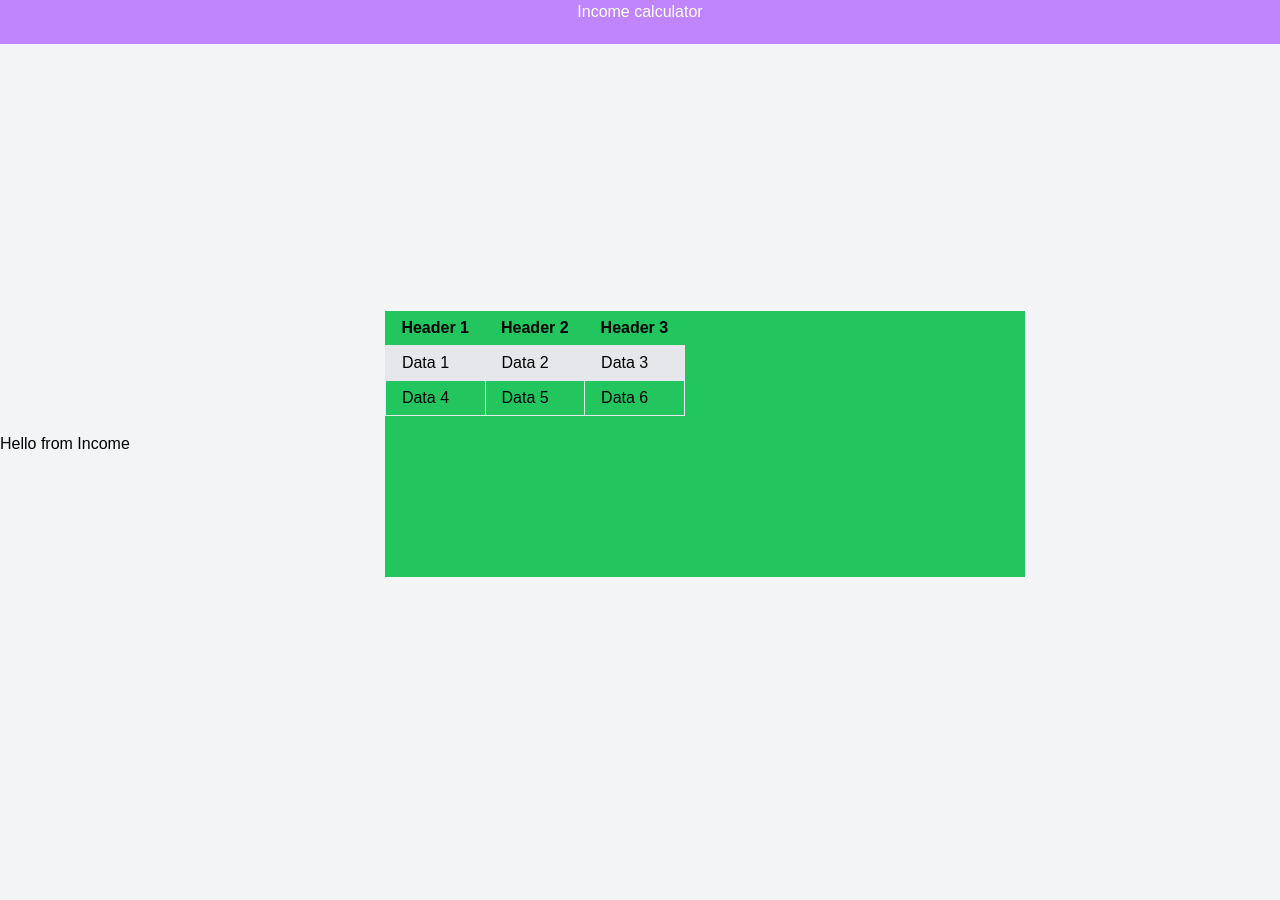
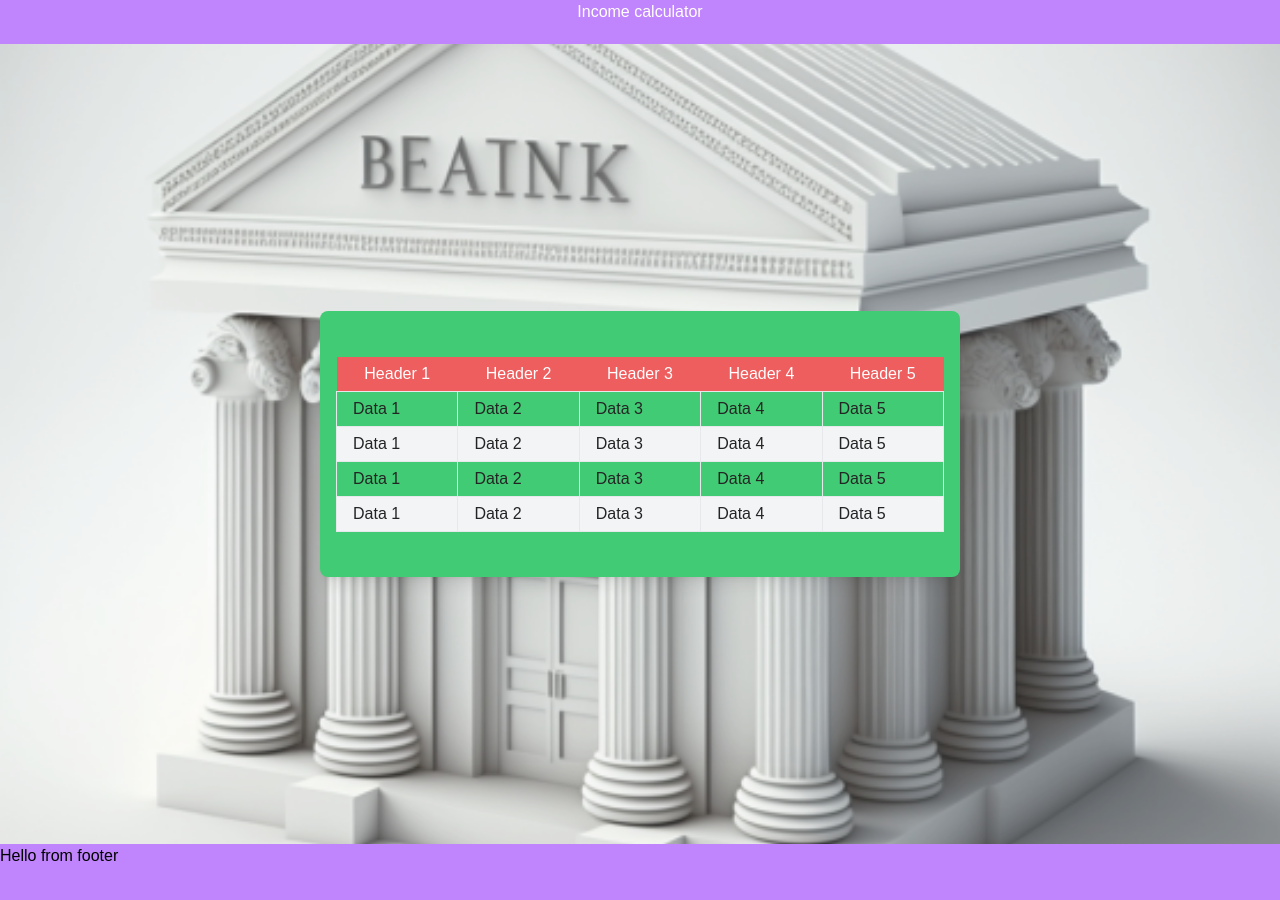
Before and after one commit to filipjovicccc/Calculator-for-checking-gross-and-net-income, a React app: page /income in a window 1280 px wide. Shown: the top 900 px of the page. Before the commit the page ends 844 px from the top, so only its background shows below. Built offline with nearby package versions, Linux system fonts and the light colour scheme.

Commit message:
working on UI

```diff
--- a/src/App.js
+++ b/src/App.js
@@ -4,12 +4,11 @@ import IncomeForm from "./components/IncomeForm"
 import incomeContext from "./store/income-context"
 import {BrowserRouter as Router, Route, Routes} from "react-router-dom"
 import Income from "./components/Income"
+import Footer from "./components/Footer"
 
 function App() {
 
-  // const{items, setItems} = useContext(incomeContext)
-
-  const [items, setItems] = useState([])
+   const [items, setItems] = useState([])
 
 
   const addIncome = (newItems) => {
@@ -46,8 +45,8 @@ function App() {
           />
         }
       />
-
     </Routes>
+     <Footer />
     </Router>
     </incomeContext.Provider>
 
--- /dev/null
+++ b/src/components/Footer.js
@@ -0,0 +1,13 @@
+import React from "react"
+
+const Footer = () => {
+
+    return(
+        <div className="w-full h-40 bg-purple-400">
+           <h1>Hello from footer</h1>
+        </div>
+    )
+
+}
+
+export default Footer
--- a/src/components/Income.js
+++ b/src/components/Income.js
@@ -1,5 +1,6 @@
 import React, {useContext} from "react"
 import incomeContext from "../store/income-context"
+import image2 from "../assests/img/bank2.png"
 
 const Income =() =>{
   const{items} = useContext(incomeContext)
@@ -7,31 +8,52 @@ const Income =() =>{
 
 
     return(
-        <div className="flex items-center justify-center h-screen">
-          <h1>Hello from Income</h1>
-          <div  className="w-6/12 h-1/3 bg-green-500 m-auto flex-col ">
-          <table class="table-auto">
-     <thead>
+
+  <div className="flex opacity-85 items-center justify-center h-screen h-screen bg-center bg-cover" style={{backgroundImage: `url(${image2})`}}>
+
+    <div className="w-6/12 h-1/3 bg-green-500
+     p-4 rounded-lg shadow-lg flex flex-col" >
+        <table className="table-auto w-full m-auto">
+            <thead className="bg-gray-200">
                 <tr>
-        <th class="px-4 py-2">Header 1</th>
-         <th class="px-4 py-2">Header 2</th>
-         <th class="px-4 py-2">Header 3</th>
+                    <th className="px-4 bg-red-500 py-2 text-white font-medium">Header 1</th>
+                    <th className="px-4 bg-red-500 py-2 text-white font-medium">Header 2</th>
+                    <th className="px-4 bg-red-500 py-2 text-white font-medium">Header 3</th>
+                    <th className="px-4 bg-red-500 py-2 text-white font-medium">Header 4</th>
+                    <th className="px-4 bg-red-500 py-2 text-white font-medium">Header 5</th>
                 </tr>
             </thead>
             <tbody>
-      <tr class="bg-gray-200">
-        <td class="border px-4 py-2">Data 1</td>
-        <td class="border px-4 py-2">Data 2</td>
-        <td class="border px-4 py-2">Data 3</td>
+                <tr>
+                    <td className="border px-4 py-2">Data 1</td>
+                    <td className="border px-4 py-2">Data 2</td>
+                    <td className="border px-4 py-2">Data 3</td>
+                    <td className="border px-4 py-2">Data 4</td>
+                    <td className="border px-4 py-2">Data 5</td>
+                </tr>
+                <tr className="bg-gray-100">
+                    <td className="border px-4 py-2">Data 1</td>
+                    <td className="border px-4 py-2">Data 2</td>
+                    <td className="border px-4 py-2">Data 3</td>
+                    <td className="border px-4 py-2">Data 4</td>
+                    <td className="border px-4 py-2">Data 5</td>
                 </tr>
                 <tr>
-        <td class="border px-4 py-2">Data 4</td>
-        <td class="border px-4 py-2">Data 5</td>
-        <td class="border px-4 py-2">Data 6</td>
+                    <td className="border px-4 py-2">Data 1</td>
+                    <td className="border px-4 py-2">Data 2</td>
+                    <td className="border px-4 py-2">Data 3</td>
+                    <td className="border px-4 py-2">Data 4</td>
+                    <td className="border px-4 py-2">Data 5</td>
+                </tr>
+                <tr className="bg-gray-100">
+                    <td className="border px-4 py-2">Data 1</td>
+                    <td className="border px-4 py-2">Data 2</td>
+                    <td className="border px-4 py-2">Data 3</td>
+                    <td className="border px-4 py-2">Data 4</td>
+                    <td className="border px-4 py-2">Data 5</td>
                 </tr>
               </tbody>
             </table>
-
           </div>
           </div>
     )
--- a/src/components/IncomeForm.js
+++ b/src/components/IncomeForm.js
@@ -1,14 +1,6 @@
-// const referentIncome = incomeRef
-// if(
-//   referentIncome.current.value.trim().length === 0
-// ){
-//   return alert("Please enter valid information")
-// }
-// const incomeData = {
-  //  income: referentIncome.current.value
-  // }
-  import React, {useRef, useContext} from "react"
-import {Link} from "react-router-dom"
+import React, {useRef, useContext, Fragment} from "react"
+import {Link} from "react-router-dom";
+import image1 from "../assests/img/bank.png";
 
 
 const IncomeForm = (props) => {
@@ -28,39 +20,42 @@ const IncomeForm = (props) => {
     }
 
     return(
-        <main className="flex items-center justify-center h-screen">
-        <Link className="bg-blue-500 text-white py-2 px-4 rounded-lg" to="income">Income</Link>
-        <div className="w-6/12 h-1/3 bg-red-500 m-auto flex-col ">
-          <h1>Income tax calculator</h1>
-          <form className="divide-current flex flex-col">
-           <label>What is your total income?</label>
-           <div className="justify-between mx-10">
+      <Fragment>
+    <div className="opacity-85">
+      <main className="flex items-center  z-index:0 relative justify-center h-screen bg-center bg-cover" style={{backgroundImage: `url(${image1})`}}>
 
-           <input
 
-            ref={incomeRef}
-            className="w-9/12" type="text"/>
-           <select >
+          <div className="w-7/12 h-1/2 bg-red-500 p-10 absolute p-4 z-index:10 rounded-lg shadow-lg flex flex-col">
+          {/* <Link className="bg-blue-500 text-white py-1 px-1 rounded-lg mr-2" to="income">Income</Link> */}
+        <h1 className="text-2xl font-medium text-center">Income Tax Calculator</h1>
+        <form className="mt-4 divide-y divide-gray-400">
+            <div className="py-2">
+                <label className="block text-gray-700 font-medium">What is your total income?</label>
+                <div className="flex justify-between items-center">
+                    <input ref={incomeRef} className="w-9/12 border border-gray-400 rounded-lg py-2 px-3" type="text" placeholder="Enter your income here" />
+                    <select className="border border-gray-400 rounded-lg py-2 px-3">
                         <option>Weekly</option>
                         <option>Fortnightly</option>
                         <option>Monthly</option>
                         <option>Annually</option>
-
                     </select>
                 </div>
-           <div >
-            <h1>Please choose the income type</h1>
-            <div>
-             <button className="bg-green-500 text-white py-2 px-4 rounded">Gross Income</button>
-            <button className="bg-green-500 text-white py-2 px-4 rounded">Net Income</button>
             </div>
-            <button onClick={submitHandler} className="bg-blue-500 text-white py-2 px-8 rounded">Calculate </button>
+            <div className="py-2">
+                <h1 className="text-gray-700 font-medium">Please choose the income type</h1>
+                <div className="flex items-center mt-5 justify-center">
+                    <button className="bg-green-500 text-white py-2 px-4 rounded-lg mr-2">Gross Income</button>
+                    <button className="bg-green-500 text-white py-2 px-4 rounded-lg">Net Income</button>
                 </div>
-
+            </div>
+            <div className="py-2 flex items-center">
+                <button onClick={submitHandler} className="bg-blue-500 w-3/5 text-white mt-10  py-2 px-8 rounded-lg m-auto">Calculate</button>
+            </div>
         </form>
             </div>
-
          </main>
+         </div>
+         </Fragment>
     )
 
 }
--- a/tailwind.config.js
+++ b/tailwind.config.js
@@ -5,6 +5,9 @@ module.exports = {
   'public/index.html'],
   theme: {
      extend: {
+       backgroundImage: {
+        "hero-patern": "url('/src/assests/img/bank.png')"
+       },
        colors: {
         primary: 'FD0202',
         secondary: "594FB1"
```
Also changed, not shown: src/assests/img/bank.png (added), src/assests/img/bank2.png (added). Lines whose indentation alone changed are shown as unchanged.
